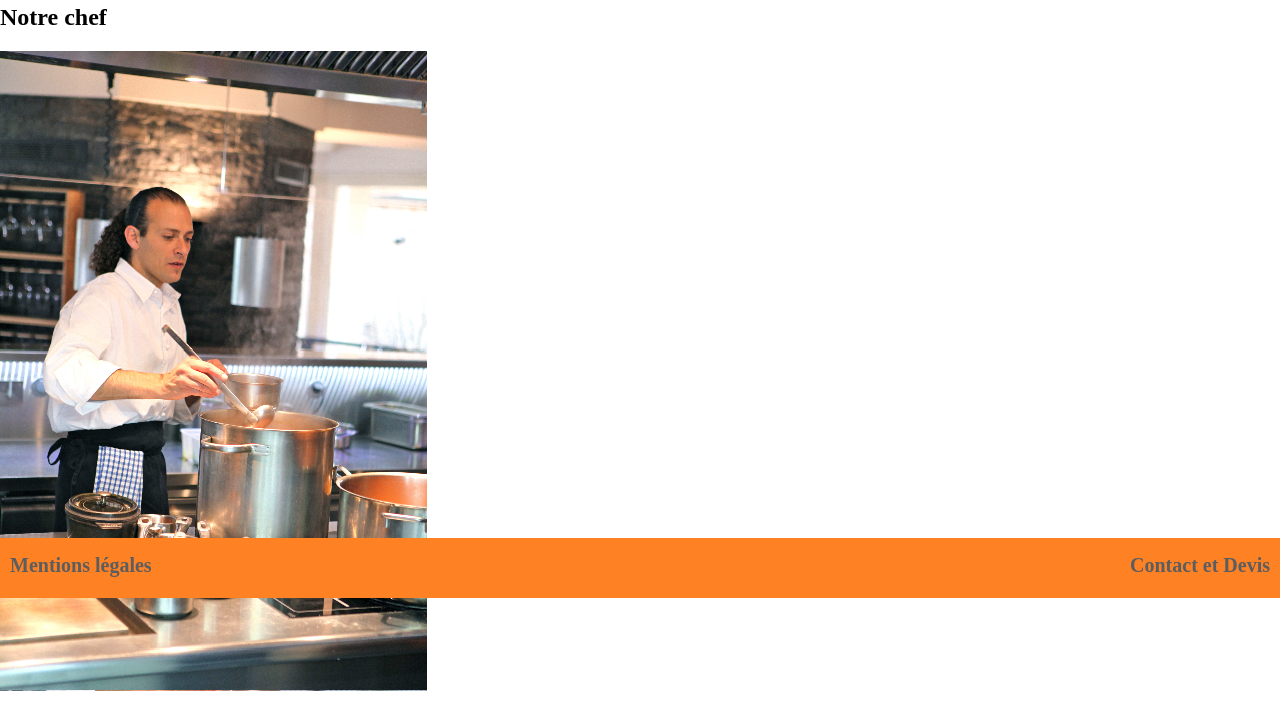
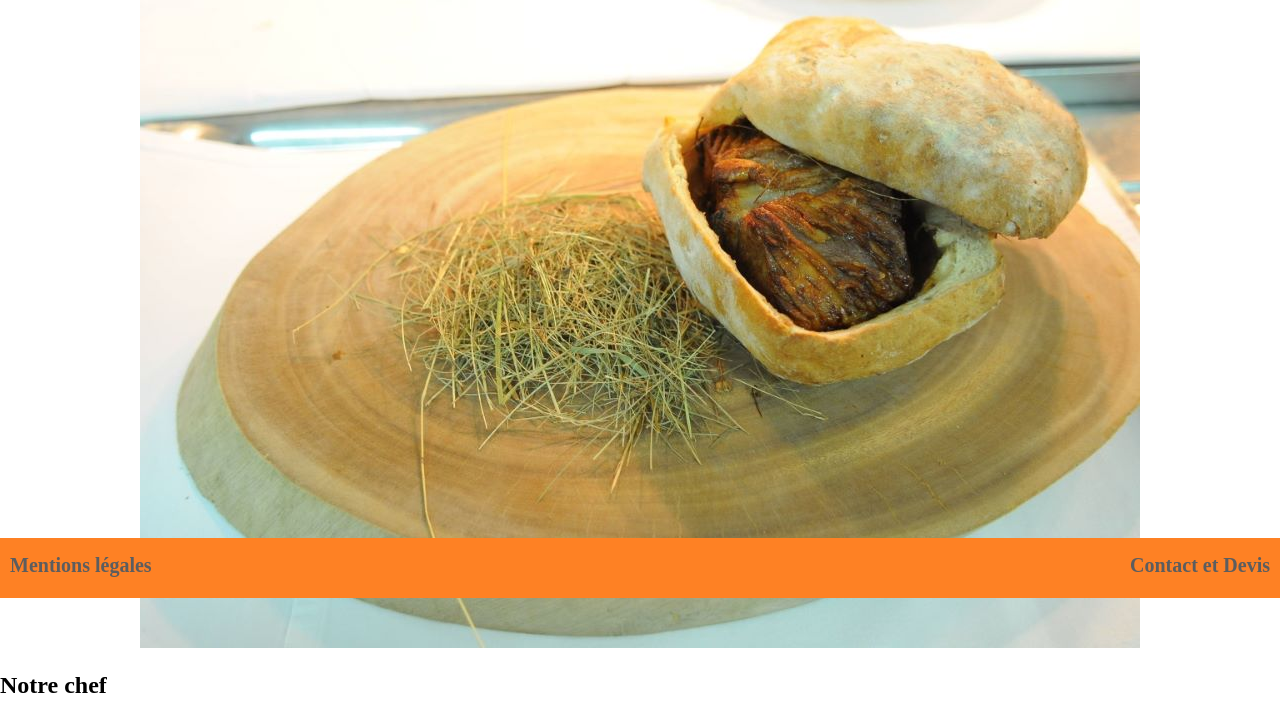
Before and after one commit to Ces0715/PASSION-ET-PARTAGE, a website: page index.html in a window 1280 px wide. Shown: the part 202-920 px from the top of the page. Drawn offline with Linux system fonts and the light colour scheme; files that its build step writes are made by us from their sources.

Commit message:
bootstrap

```diff
--- a/index.html
+++ b/index.html
@@ -3,7 +3,8 @@
 
 <head>
     <meta charset="utf-8">
-    <meta name="description" content="Passion et Partage est une société de traiteur et chef à domicile située en Corse du Sud">
+    <meta name="description"
+        content="Passion et Partage est une société de traiteur et chef à domicile située en Corse du Sud">
     <link rel="stylesheet" href="css/style.css" />
     <link rel="stylesheet" type="text/css" href="style.css">
 
@@ -13,7 +14,7 @@
 <body>
     <header id="header">
         <span class="logo">
-        <img src="img/logo.jpg" class="logo"   alt="passion et partage">
+            <img src="img/logo.jpg" class="logo" alt="passion et partage">
         </span>
 
         <div class="menu">
@@ -30,6 +31,10 @@
     </header>
 
     <section>
+        <div class="plats">
+            <img src="img/agneau.jpg" class="homard" alt="homard">
+        </div>
+
         <div class="notre chef">
             <h2>Notre chef</h2>
             <img src="img/chef.jpg" class="chef" alt="chef">
--- a/style.css
+++ b/style.css
@@ -22,6 +22,12 @@ header {
     margin-top: 50px;
 }
 
+
+.plats{
+    margin-left: 20px;
+    margin-right: 20px;
+    text-align: center;
+}
 
 #footer {
     display: flex;
```
Also changed, not shown: mentionslegales.html (+1 -0 lines), img/agneau.jpg (added). Lines whose indentation alone changed are shown as unchanged.
